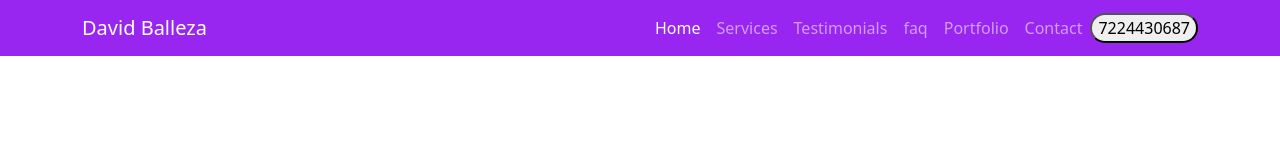
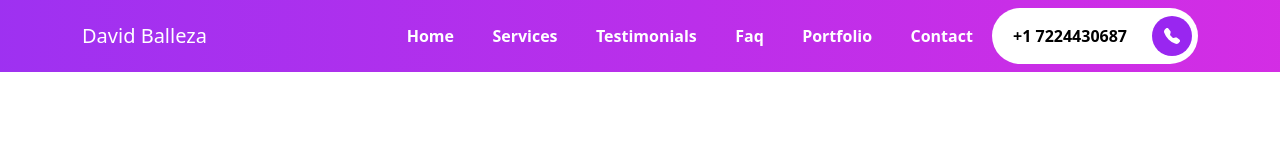
Before and after one commit to davidballezaa/portfolio, a website: page index.html in a window 1280 px wide. Drawn offline with Linux system fonts and the light colour scheme.

Commit message:
finish navbar

```diff
--- a/index.html
+++ b/index.html
@@ -16,7 +16,7 @@
 
 <body>
   <!-- NAVBAR -->
-  <nav class="navbar navbar-expand-md navbar-dark bg-primary">
+  <nav class="navbar navbar-expand-lg navbar-dark menu">
     <div class="container">
       <a class="navbar-brand" href="#">David Balleza</a>
       <button class="navbar-toggler" type="button" data-bs-toggle="collapse" data-bs-target="#navbarNav"
@@ -44,7 +44,15 @@
             <a class="nav-link" href="#">Contact</a>
           </li>
         </ul>
-        <button type="button" class="rounded-pill">7224430687</button>
+        <button type="button" class="rounded-pill btn-rounded d-none d-lg-inline-block">+1 7224430687
+          <span>
+            <svg xmlns="http://www.w3.org/2000/svg" width="16" height="16" fill="currentColor"
+              class="bi bi-telephone-fill" viewBox="0 0 16 16">
+              <path fill-rule="evenodd"
+                d="M1.885.511a1.745 1.745 0 0 1 2.61.163L6.29 2.98c.329.423.445.974.315 1.494l-.547 2.19a.678.678 0 0 0 .178.643l2.457 2.457a.678.678 0 0 0 .644.178l2.189-.547a1.745 1.745 0 0 1 1.494.315l2.306 1.794c.829.645.905 1.87.163 2.611l-1.034 1.034c-.74.74-1.846 1.065-2.877.702a18.634 18.634 0 0 1-7.01-4.42 18.634 18.634 0 0 1-4.42-7.009c-.362-1.03-.037-2.137.703-2.877L1.885.511z" />
+            </svg>
+          </span>
+        </button>
       </div>
     </div>
   </nav>
--- a/scss/components/_buttons.scss
+++ b/scss/components/_buttons.scss
@@ -0,0 +1,41 @@
+@use "../custom" as *;
+@use "../components/mixins" as *;
+
+.btn-rounded {
+  position: relative;
+  padding: 0.9375rem 4.375rem 0.9375rem 1.25rem  ;
+  font-weight: 700;
+  margin: 0;
+  border: 0.1rem solid rgba($white, 0.6);
+  background-color: $white;
+
+  span {
+    position: absolute;
+    display: flex;
+    align-items: center;
+    justify-content: center;
+    background: $primary;
+    width: 2.5rem;
+    height: 2.5rem;
+    top: 50%;
+    right: 5px;
+    transform: translateY(-50%);
+    border-radius: 50%;
+
+    svg {
+      fill: $white;
+      width: 1rem;
+      height: 1rem;
+      line-height: 2.5rem;
+    }
+  }
+
+  &:hover {
+    @include gradient;
+    color: $white;
+
+    span {
+      background-color: rgba($black, 0.6);
+    }
+  }
+}
--- a/scss/components/_mixins.scss
+++ b/scss/components/_mixins.scss
@@ -0,0 +1,5 @@
+@use "../custom" as *;
+
+@mixin gradient {
+  background: linear-gradient(to right, rgba($primary, 0.95), rgba($secondary, 0.95));
+}
--- a/scss/sections/_navbar.scss
+++ b/scss/sections/_navbar.scss
@@ -0,0 +1,15 @@
+@use "../custom" as *;
+@use "../components/mixins" as *;
+
+.menu {
+  @include gradient;
+  li {
+    padding: 0 0.7rem;
+
+    a {
+      color: $white !important;
+      text-transform: capitalize;
+      font-weight: 600;
+    }
+  }
+}
```
Also changed, not shown: assets/css/styles.css, 1 other file.
